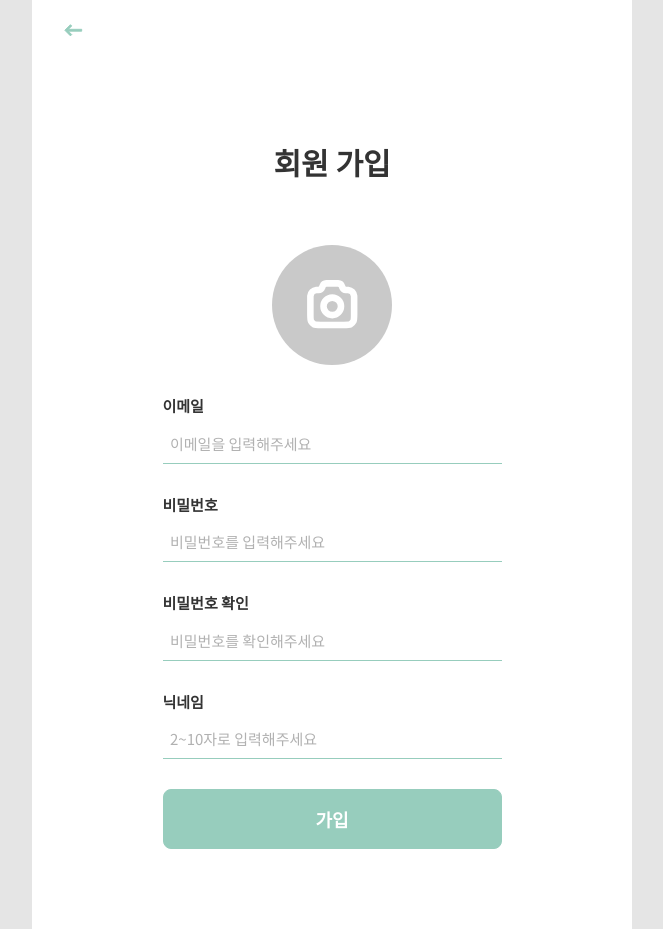
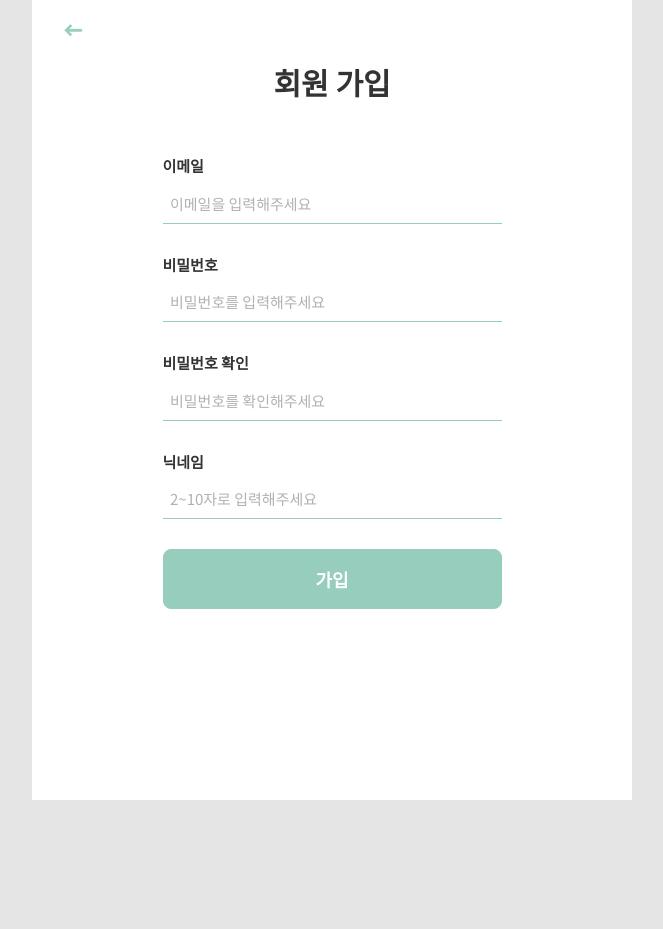
Before and after one commit to prgrms-web-devcourse-final-project/WEB1_1_ALL-I_FE, a React (Vite) app: page /signup in a window 1280 px wide. Shown: the whole page, without its empty margins (308-971 px from the left). After the commit the page ends 800 px from the top, so only its background shows below. Built offline with nearby package versions, Linux system fonts and the light colour scheme; a web font is replaced by a local one.

Commit message:
design: 로그인 회원가입 css 수정

```diff
--- a/src/hooks/useSignupForm.ts
+++ b/src/hooks/useSignupForm.ts
@@ -5,8 +5,8 @@ interface FormData {
   email: string;
   password: string;
   checkPwd: string;
-  profileImage: File | null;
-  profileImagePreview: string | null;
+  // profileImage: File | null;
+  // profileImagePreview: string | null;
 }
 
 function useSignupForm() {
@@ -15,8 +15,8 @@ function useSignupForm() {
     email: "",
     password: "",
     checkPwd: "",
-    profileImage: null,
-    profileImagePreview: null,
+    // profileImage: null,
+    // profileImagePreview: null,
   });
 
   // input onChange 함수
@@ -28,16 +28,16 @@ function useSignupForm() {
   };
 
   // 이미지 미리보기 및 이미지 데이터 (이미지 데이터는 추후 수정 필요)
-  const handleImageChange = (e: React.ChangeEvent<HTMLInputElement>) => {
-    const file = e.target.files?.[0]; // e.target은 HTMLInputElement 타입
-    if (file) {
-      setFormData((prev) => ({
-        ...prev,
-        profileImage: file,
-        profileImagePreview: URL.createObjectURL(file), // 미리보기 URL 생성
-      }));
-    }
-  };
+  // const handleImageChange = (e: React.ChangeEvent<HTMLInputElement>) => {
+  //   const file = e.target.files?.[0]; // e.target은 HTMLInputElement 타입
+  //   if (file) {
+  //     setFormData((prev) => ({
+  //       ...prev,
+  //       profileImage: file,
+  //       profileImagePreview: URL.createObjectURL(file), // 미리보기 URL 생성
+  //     }));
+  //   }
+  // };
 
   const handleSubmit = (e: React.FormEvent<HTMLFormElement>) => {
     e.preventDefault();
@@ -53,7 +53,7 @@ function useSignupForm() {
   return {
     formData,
     handleChange,
-    handleImageChange,
+    // handleImageChange,
     handleSubmit,
   };
 }
--- a/src/pages/login/LoginPage.style.ts
+++ b/src/pages/login/LoginPage.style.ts
@@ -1,7 +1,7 @@
 import styled from "styled-components";
 
 export const Wrapper = styled.div`
-  max-width: 339px;
+  width: 100%;
   padding-top: 80px;
   display: flex;
   flex-direction: column;
@@ -12,7 +12,6 @@ export const Wrapper = styled.div`
 `;
 
 export const Name = styled.h1`
-  width: 100%;
   color: var(--color-primary);
   display: flex;
   justify-content: flex-start;
@@ -20,7 +19,6 @@ export const Name = styled.h1`
 
 // 소개 멘트
 export const Explan = styled.p`
-  width: 95%;
   display: flex;
   justify-content: flex-start;
 `;
--- a/src/pages/signup/SignupPage.style.tsx
+++ b/src/pages/signup/SignupPage.style.tsx
@@ -1,20 +1,17 @@
 import styled from "styled-components";
 
 export const Wrapper = styled.div`
-  width: 339px;
+  width: 100%;
   height: 100%;
   margin: 0 auto;
   display: flex;
   flex-direction: column;
   align-items: center;
   justify-content: space-between;
-  gap: 60px;
-  padding-top: 80px;
-  padding-bottom: 20px;
+  gap: 20px;
 `;
 
 export const Form = styled.form`
-  width: 100%;
   display: flex;
   flex-direction: column;
   gap: 30px;
--- a/src/pages/signup/SignupPage.tsx
+++ b/src/pages/signup/SignupPage.tsx
@@ -2,11 +2,10 @@ import useSignupForm from "@/hooks/useSignupForm";
 import * as Styled from "./SignupPage.style";
 import TextInput from "@/components/common/TextInput/TextInput";
 import Button from "@/components/common/Button/Button";
-import Camera from "@/assets/icons/camera.svg?react";
+// import Camera from "@/assets/icons/camera.svg?react";
 
 function SignupPage() {
-  const { formData, handleChange, handleImageChange, handleSubmit } =
-    useSignupForm();
+  const { formData, handleChange, handleSubmit } = useSignupForm();
 
   return (
     <Styled.Wrapper>
@@ -17,7 +16,7 @@ function SignupPage() {
        ** 그거에 따라 이미지 업로드 보내는 방식이 달라짐 */}
       <Styled.Form onSubmit={handleSubmit}>
         <div>
-          <Styled.Label htmlFor="profileImage">
+          {/* <Styled.Label htmlFor="profileImage">
             <Styled.FilePreview>
               {formData.profileImagePreview ? (
                 <Styled.Img
@@ -33,13 +32,13 @@ function SignupPage() {
                 <Camera width={"3.5rem"} height={"3.5rem"} stroke={"#fff"} />
               )}
             </Styled.FilePreview>
-          </Styled.Label>
-          <Styled.InputFile
+          </Styled.Label> */}
+          {/* <Styled.InputFile
             type="file"
             id="profileImage"
             accept="image/*"
             onChange={handleImageChange}
-          />
+          /> */}
         </div>
 
         <TextInput
```
